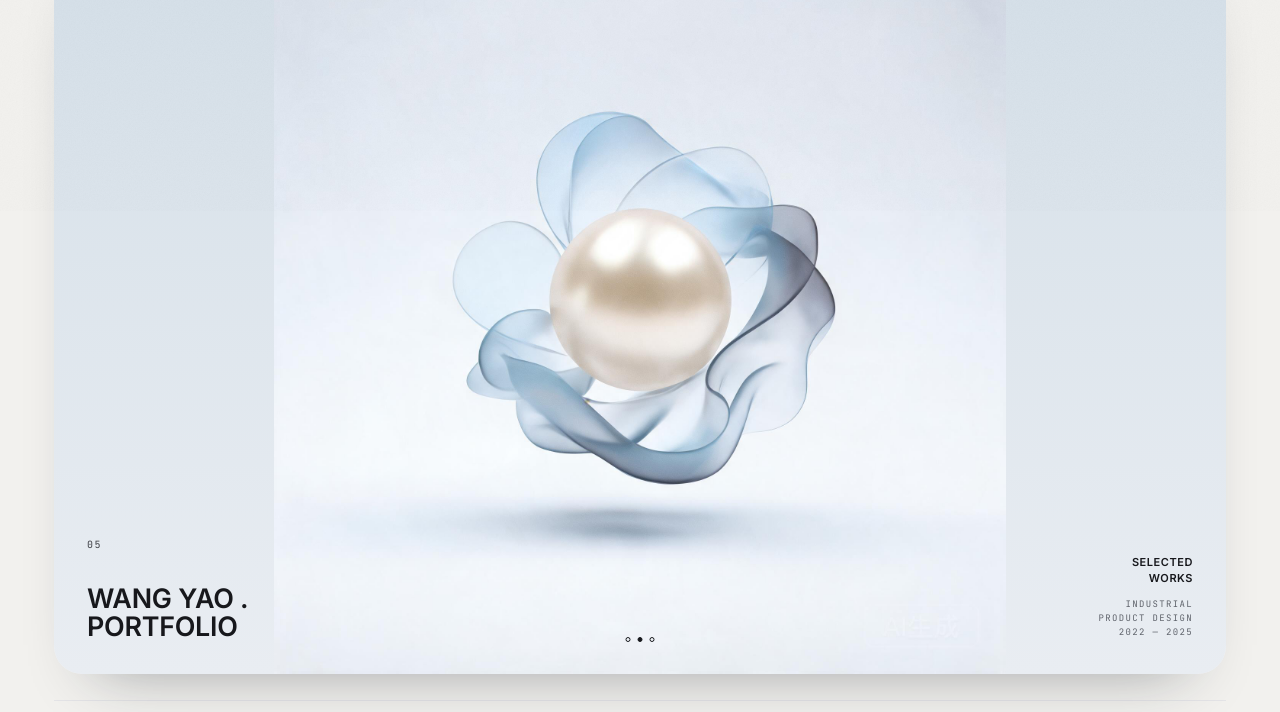
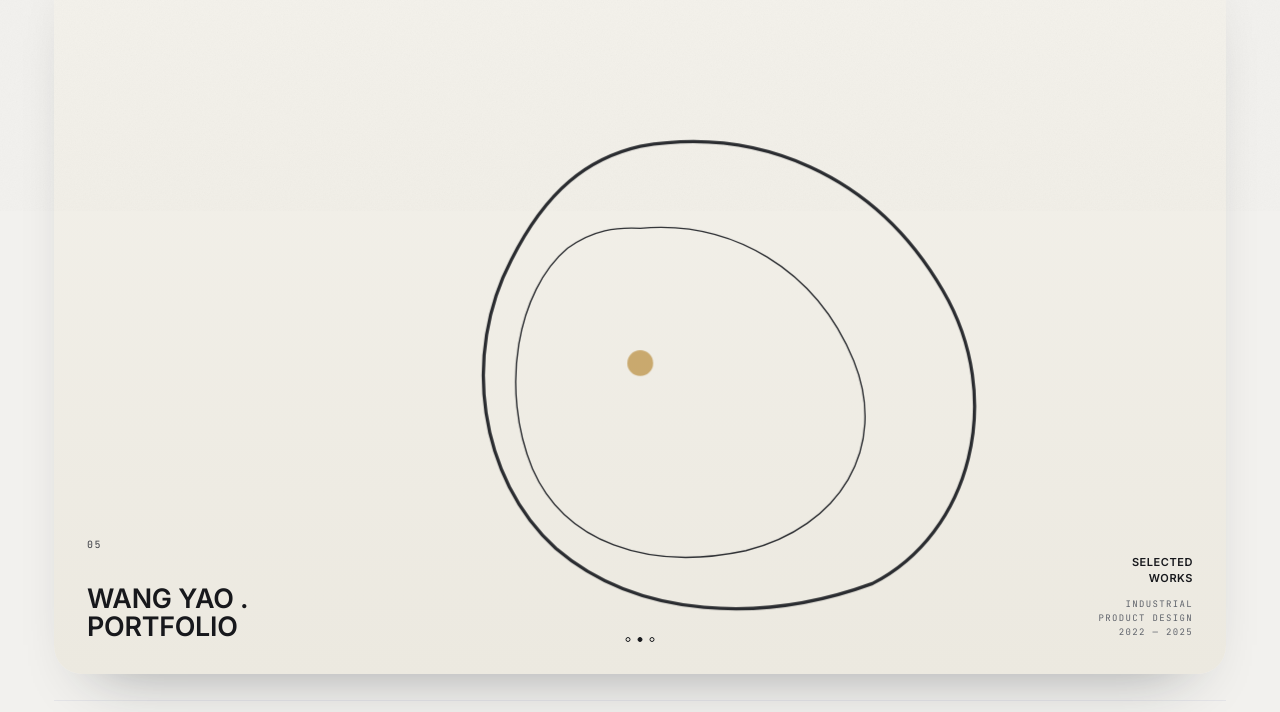
Before and after one commit to yao294641-maker/portfolio, a plain HTML site: page index.html in a window 1280 px wide. Shown: the part 589-1301 px from the top of the page. Drawn offline with Linux system fonts and the light colour scheme.

Commit message:
Replace hero banner with minimal abstract cover card

```diff
--- a/assets/css/site.css
+++ b/assets/css/site.css
@@ -3561,7 +3561,7 @@ button:focus-visible {
   margin: clamp(22px, 3.2vw, 40px) 0 0;
   aspect-ratio: 16 / 10;
   border-radius: clamp(18px, 2.2vw, 28px);
-  background: linear-gradient(180deg, #d4dfe8 0%, #e9edf2 100%);
+  background: linear-gradient(180deg, #f4f2ec 0%, #ece9e0 100%);
   overflow: hidden;
   box-shadow: 0 34px 60px -42px rgba(23, 28, 38, 0.45);
 }
@@ -3571,7 +3571,16 @@ button:focus-visible {
   inset: 0;
   width: 100%;
   height: 100%;
-  object-fit: contain;
+  pointer-events: none;
+}
+.cover__line {
+  animation: fadeUp 1.1s cubic-bezier(0.16, 1, 0.3, 1) both;
+}
+.cover__line--outer { animation-delay: 0.05s; }
+.cover__line--mid   { animation-delay: 0.22s; }
+.cover__dot {
+  animation: fadeUp 1.1s cubic-bezier(0.16, 1, 0.3, 1) both;
+  animation-delay: 0.35s;
 }
 
 .cover__brand,
--- a/index.html
+++ b/index.html
@@ -59,7 +59,13 @@
       </div>
 
       <figure class="cover" data-reveal aria-label="抽象有机形态封面">
-        <img class="cover__art" src="assets/img/cover-shape.jpg" alt="珍珠与半透明膜瓣构成的抽象有机形态" fetchpriority="high">
+        <svg class="cover__art" viewBox="0 0 1000 625" preserveAspectRatio="xMidYMid meet" aria-hidden="true">
+          <g fill="none" stroke="#2a2c30" stroke-linecap="round" stroke-linejoin="round">
+            <path class="cover__line cover__line--outer" d="M500 175 C600 158 700 198 758 298 C812 390 782 505 698 548 C605 582 498 578 428 518 C362 458 348 352 390 272 C420 212 456 185 500 175Z" stroke-width="2.8"/>
+            <path class="cover__line cover__line--mid" d="M500 245 C578 238 650 280 682 358 C712 432 670 500 590 520 C505 538 435 512 408 450 C380 382 395 298 438 262 C460 246 480 244 500 245Z" stroke-width="1.2" opacity="0.3"/>
+            <circle class="cover__dot" cx="500" cy="360" r="11" fill="#c9a96e" stroke="none"/>
+          </g>
+        </svg>
         <span class="cover__brand"><b>WY</b><i>Portfolio</i></span>
         <span class="cover__tags" aria-hidden="true"><i>Form</i><i>Material</i><i>CMF</i></span>
         <span class="cover__locale">Nanjing, CN</span>
```
Also changed, not shown: assets/img/cover-shape.jpg (deleted).
